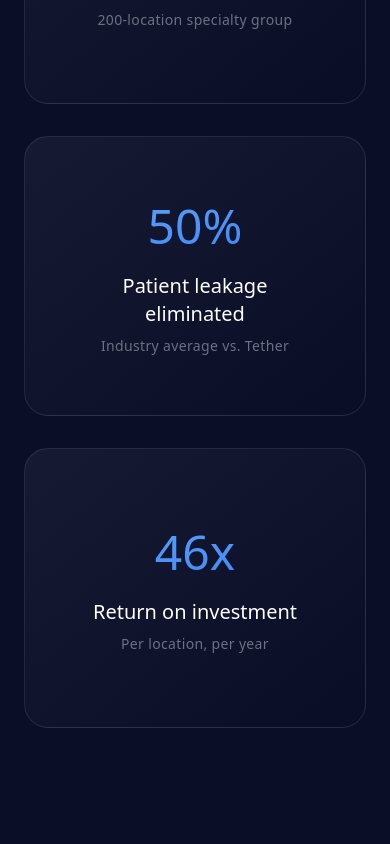
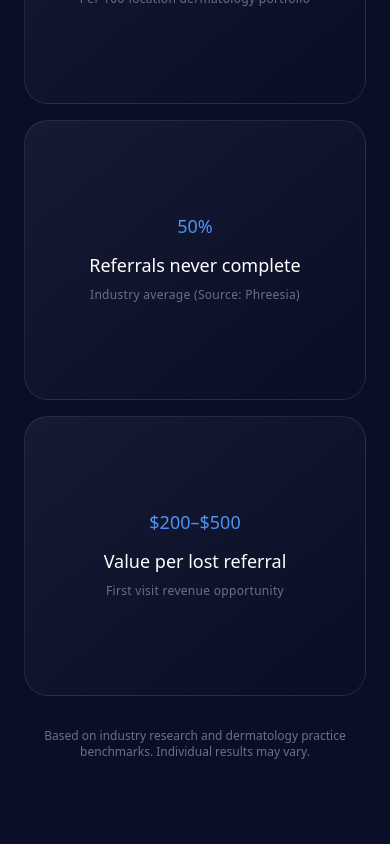
Before and after one commit to ravisuresh229/tether-website, a Next.js app: page / in a window 390 px wide. Shown: the part 1180-2024 px from the top of the page. Built offline with nearby package versions, Linux system fonts and the light colour scheme.

Commit message:
Fix stats cards number cutoff, update footer, and improve responsive design

```diff
--- a/app/page.tsx
+++ b/app/page.tsx
@@ -64,6 +64,10 @@ export default function Home() {
     if (complianceSection) {
       complianceSection.scrollIntoView({ behavior: 'smooth', block: 'start' })
     }
+  }
+
+  const scrollToTop = () => {
+    window.scrollTo({ top: 0, behavior: 'smooth' })
   }
 
   const validateEmail = (email: string): boolean => {
@@ -301,42 +305,61 @@ Thanks`)
       </section>
 
       {/* Impact */}
-      <section ref={statsRef} className="py-40 px-6 relative">
-        <div className="max-w-7xl mx-auto">
-          <div className={`grid md:grid-cols-3 gap-8 transition-opacity duration-1000 ${statsVisible ? 'opacity-100' : 'opacity-0'}`}>
+      <section ref={statsRef} className="py-40 px-6 relative overflow-visible">
+        <div className="max-w-7xl mx-auto overflow-visible">
+          <div className={`grid md:grid-cols-3 gap-4 md:gap-6 lg:gap-8 transition-opacity duration-1000 ${statsVisible ? 'opacity-100' : 'opacity-0'}`} style={{ overflow: 'visible' }}>
             {[
               {
-                value: '$100M+',
-                label: 'Revenue recovered',
-                sub: '200-location specialty group'
+                value: '$4.2M–$6M',
+                label: 'Revenue leakage annually',
+                sub: 'Per 100-location dermatology portfolio'
               },
               {
                 value: '50%',
-                label: 'Patient leakage eliminated',
-                sub: 'Industry average vs. Tether'
+                label: 'Referrals never complete',
+                sub: 'Industry average (Source: Phreesia)'
               },
               {
-                value: '46x',
-                label: 'Return on investment',
-                sub: 'Per location, per year'
+                value: '$200–$500',
+                label: 'Value per lost referral',
+                sub: 'First visit revenue opportunity'
               }
             ].map((stat, i) => (
               <div
                 key={i}
-                className="group bg-gradient-to-br from-white/5 to-white/0 border border-white/10 rounded-3xl p-12 hover:border-blue-500/30 transition-all text-center min-h-[280px] flex flex-col justify-center"
+                className="group bg-gradient-to-br from-white/5 to-white/0 border border-white/10 rounded-3xl p-4 sm:p-6 md:p-8 lg:p-10 hover:border-blue-500/30 transition-all text-center min-h-[280px] flex flex-col justify-center"
                 style={{
                   animationDelay: `${i * 100}ms`,
-                  animation: statsVisible ? 'fadeInUp 0.6s ease-out forwards' : 'none'
+                  animation: statsVisible ? 'fadeInUp 0.6s ease-out forwards' : 'none',
+                  overflow: 'visible',
+                  width: '100%'
                 }}
               >
-                <div className="text-5xl md:text-6xl lg:text-7xl font-light bg-gradient-to-br from-blue-400 to-blue-500 bg-clip-text text-transparent mb-4 group-hover:scale-105 transition-transform leading-tight overflow-visible whitespace-nowrap">
+                <div
+                  className="font-light bg-gradient-to-br from-blue-400 to-blue-500 bg-clip-text text-transparent mb-4 transition-transform leading-none whitespace-nowrap"
+                  style={{
+                    fontSize: 'clamp(1.125rem, 2.5vw, 2.75rem)',
+                    paddingLeft: '2rem',
+                    paddingRight: '2rem',
+                    minWidth: '0',
+                    width: 'auto',
+                    maxWidth: '100%',
+                    boxSizing: 'border-box',
+                    overflow: 'visible',
+                    textOverflow: 'clip',
+                    display: 'inline-block'
+                  }}
+                >
                   {stat.value}
                 </div>
-                <p className="text-white text-xl mb-2 font-light">{stat.label}</p>
-                <p className="text-gray-500 text-sm font-light tracking-wide">{stat.sub}</p>
+                <p className="text-white text-lg md:text-xl mb-2 font-light">{stat.label}</p>
+                <p className="text-gray-500 text-xs md:text-sm font-light tracking-wide px-2">{stat.sub}</p>
               </div>
             ))}
           </div>
+          <p className="text-center text-gray-500 text-xs font-light mt-8 max-w-3xl mx-auto">
+            Based on industry research and dermatology practice benchmarks. Individual results may vary.
+          </p>
         </div>
       </section>
 
@@ -505,58 +528,102 @@ Thanks`)
       <footer className="py-16 px-6 border-t border-white/5 bg-[#0a0e27]">
         <div className="max-w-7xl mx-auto">
           <div className="flex justify-center mb-12">
-            <div className="grid md:grid-cols-2 gap-16 md:gap-24">
-              {/* Column 1 - Resources */}
-              <div className="text-center md:text-left">
-                <h3 className="text-white font-medium mb-4 tracking-wide">Resources</h3>
+            <div className="grid grid-cols-1 sm:grid-cols-3 gap-8 lg:gap-16">
+              {/* Column 1 - Product */}
+              <div className="text-center sm:text-left">
+                <h3 className="text-white font-medium mb-4 tracking-wide">Product</h3>
                 <ul className="space-y-3">
                   <li>
                     <button
-                      onClick={scrollToStats}
-                      className="text-gray-400 hover:text-white transition-colors font-light text-sm"
-                    >
-                      How It Works
-                    </button>
-                  </li>
-                  <li>
-                    <button
                       onClick={scrollToCompliance}
-                      className="text-gray-400 hover:text-white transition-colors font-light text-sm"
+                      className="text-white hover:underline transition-all font-light text-sm"
                     >
                       Security
                     </button>
                   </li>
                   <li>
-                    <span className="text-gray-500 font-light text-sm" aria-label="Coming soon">
-                      Documentation
+                    <button
+                      onClick={scrollToTop}
+                      className="text-white hover:underline transition-all font-light text-sm"
+                    >
+                      Platform
+                    </button>
+                  </li>
+                  <li>
+                    <span
+                      className="text-gray-500 font-light text-sm opacity-50 cursor-not-allowed inline-block"
+                      title="Coming Soon"
+                      aria-label="Coming soon"
+                    >
+                      Pricing
                     </span>
                   </li>
                 </ul>
               </div>
 
-              {/* Column 2 - Contact */}
-              <div className="text-center md:text-left">
-                <h3 className="text-white font-medium mb-4 tracking-wide">Questions?</h3>
+              {/* Column 2 - Company */}
+              <div className="text-center sm:text-left">
+                <h3 className="text-white font-medium mb-4 tracking-wide">Company</h3>
                 <ul className="space-y-3">
                   <li>
+                    <p className="text-white font-light text-sm mb-1">Contact</p>
                     <a
                       href="mailto:support@tetherhealth.co"
-                      className="text-blue-400 hover:text-blue-300 underline transition-colors font-light text-sm"
+                      className="text-gray-400 hover:text-white hover:underline transition-all font-light text-xs"
                     >
                       support@tetherhealth.co
                     </a>
                   </li>
+                  <li className="pt-2">
+                    <span
+                      className="text-gray-500 font-light text-sm opacity-50 cursor-not-allowed inline-block"
+                      title="Coming Soon"
+                      aria-label="Coming soon"
+                    >
+                      About
+                    </span>
+                  </li>
                   <li>
-                    <a
-                      href="https://www.linkedin.com/company/111649326"
-                      target="_blank"
-                      rel="noopener noreferrer"
-                      className="inline-flex items-center gap-2 text-gray-400 hover:text-white transition-colors"
-                      aria-label="LinkedIn"
+                    <span
+                      className="text-gray-500 font-light text-sm opacity-50 cursor-not-allowed inline-block"
+                      title="Coming Soon"
+                      aria-label="Coming soon"
                     >
-                      <Linkedin className="w-5 h-5" />
-                      <span className="font-light text-sm">LinkedIn</span>
-                    </a>
+                      Careers
+                    </span>
+                  </li>
+                </ul>
+              </div>
+
+              {/* Column 3 - Legal */}
+              <div className="text-center sm:text-left">
+                <h3 className="text-white font-medium mb-4 tracking-wide">Legal</h3>
+                <ul className="space-y-3">
+                  <li>
+                    <span
+                      className="text-gray-500 font-light text-sm opacity-50 cursor-not-allowed inline-block"
+                      title="Coming Soon"
+                      aria-label="Coming soon"
+                    >
+                      Privacy Policy
+                    </span>
+                  </li>
+                  <li>
+                    <span
+                      className="text-gray-500 font-light text-sm opacity-50 cursor-not-allowed inline-block"
+                      title="Coming Soon"
+                      aria-label="Coming soon"
+                    >
+                      Terms of Service
+                    </span>
+                  </li>
+                  <li>
+                    <button
+                      onClick={scrollToCompliance}
+                      className="text-white hover:underline transition-all font-light text-sm"
+                    >
+                      Security
+                    </button>
                   </li>
                 </ul>
               </div>
@@ -564,13 +631,26 @@ Thanks`)
           </div>
 
           {/* Footer Bottom */}
-          <div className="pt-8 border-t border-white/5 flex flex-col md:flex-row justify-center items-center gap-4 md:gap-8">
-            <p className="text-gray-600 text-sm font-light text-center">
+          <div className="pt-8 border-t border-white/5 flex flex-col md:flex-row justify-between items-center gap-4">
+            <p className="text-gray-600 text-sm font-light">
               © 2026 Tether. All rights reserved.
             </p>
-            <p className="text-gray-600 text-sm font-light text-center">
-              Designed for healthcare. Built for scale.
-            </p>
+            <div className="flex items-center gap-4">
+              <a
+                href="#"
+                className="inline-flex items-center text-gray-400 hover:text-white transition-colors"
+                aria-label="LinkedIn"
+              >
+                <Linkedin className="w-5 h-5" />
+              </a>
+              <span className="text-gray-400">|</span>
+              <a
+                href="mailto:support@tetherhealth.co"
+                className="text-gray-400 hover:text-white transition-colors font-light text-sm"
+              >
+                support@tetherhealth.co
+              </a>
+            </div>
           </div>
         </div>
       </footer>
```
